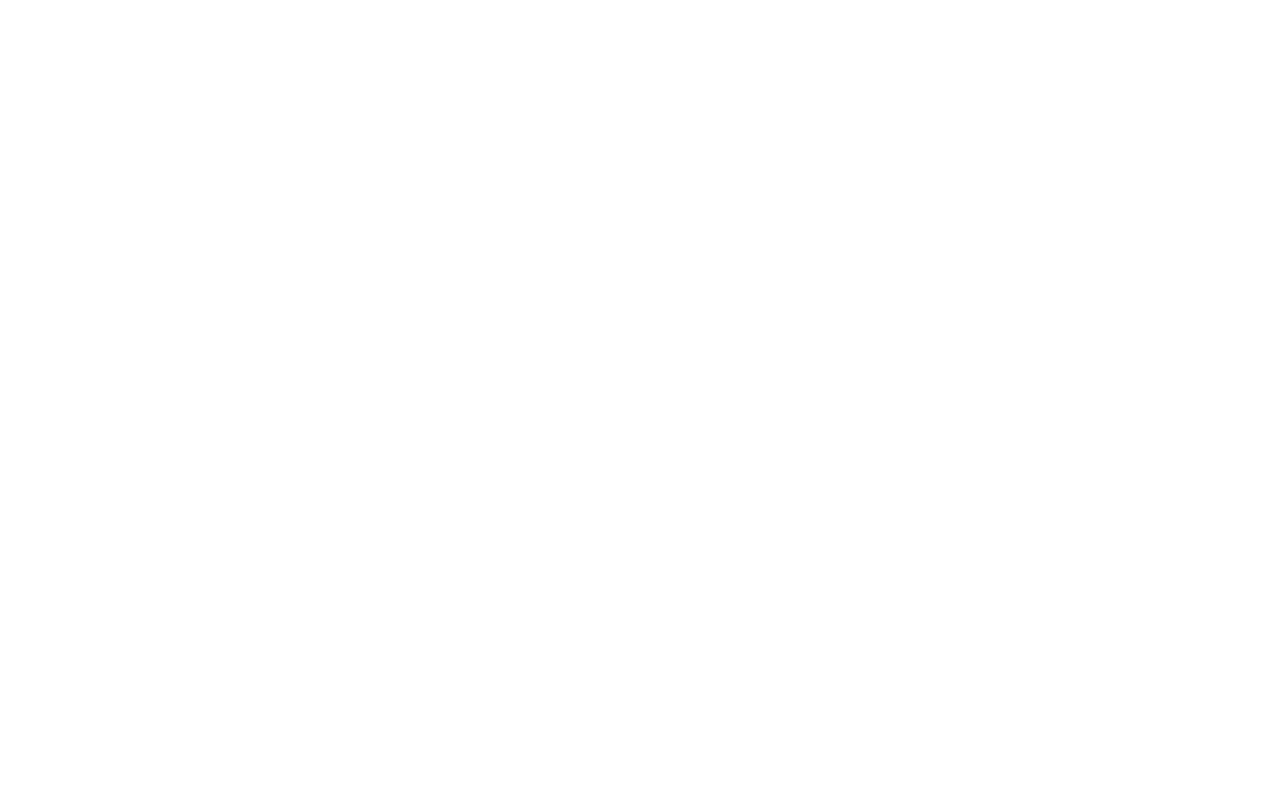
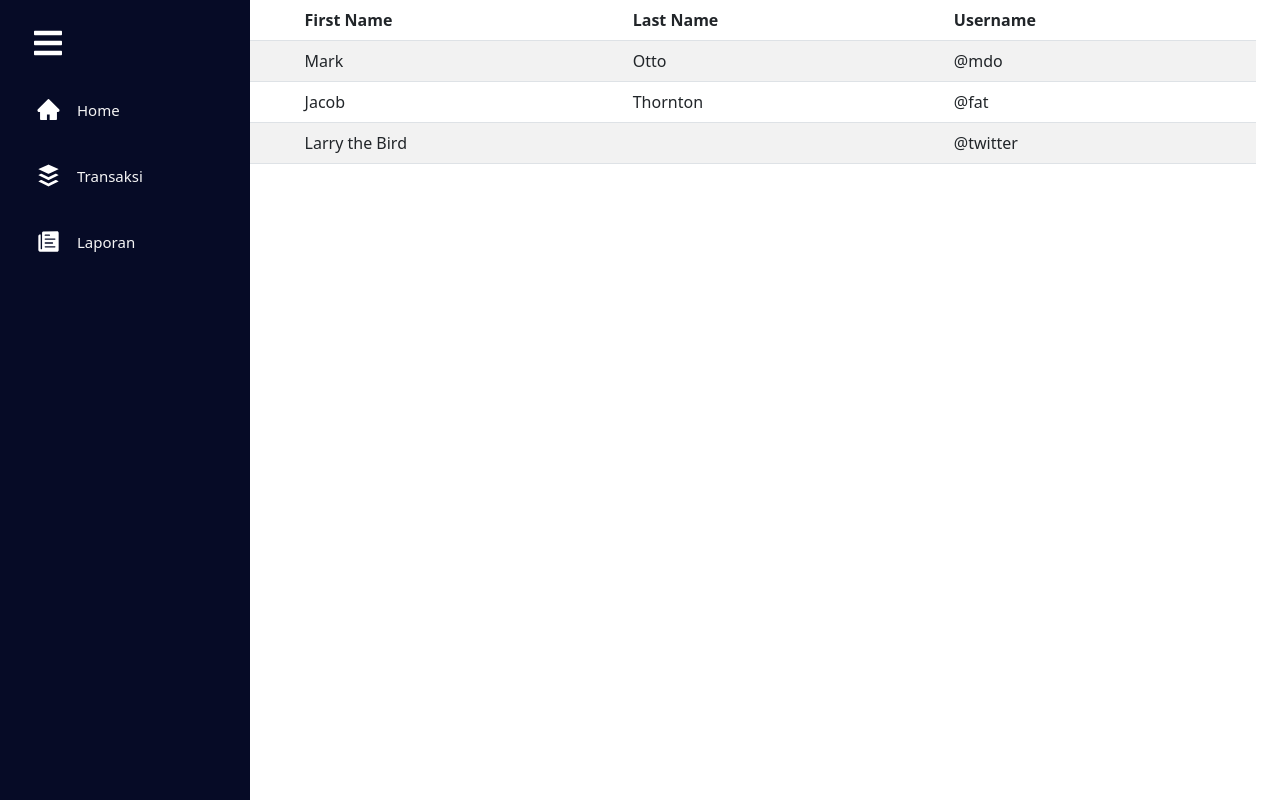
Before and after one commit to Khalil9022/OJT_Postgre, a React (Create React App) app in the folder frontend/: page /checklistpencairan in a window 1280 px wide. Before the commit this address had no page. Built offline with nearby package versions, Linux system fonts and the light colour scheme.

Commit message:
add sidebar

```diff
--- a/frontend/package.json
+++ b/frontend/package.json
@@ -11,7 +11,9 @@
     "react": "^18.2.0",
     "react-bootstrap": "^2.7.0",
     "react-bootstrap-icons": "^1.10.2",
+    "react-burger-menu": "^3.0.9",
     "react-dom": "^18.2.0",
+    "react-icons": "^4.7.1",
     "react-loading": "^2.0.3",
     "react-native-sidebar": "^0.3.0",
     "react-pro-sidebar": "^1.0.0-alpha.9",
--- a/frontend/src/App.js
+++ b/frontend/src/App.js
@@ -2,6 +2,7 @@
 import { BrowserRouter, Routes, Route } from "react-router-dom";
 import Login from './pages/Login';
 import ChecklistPencarian from "./pages/ChecklistPencarian";
+import Home from "./pages/Home";
 import './App.css';
 
 function App() {
@@ -9,7 +10,8 @@
     <BrowserRouter>
       <Routes>
         <Route exact path="/" element={<Login />} />
-        <Route exact path="/home" element={<ChecklistPencarian />} />
+        <Route exact path="/home" element={<Home />} />
+        <Route exact path="/checklistpencairan" element={<ChecklistPencarian />} />
       </Routes>
     </BrowserRouter>
   )
--- a/frontend/src/components/Sidebar/index.js
+++ b/frontend/src/components/Sidebar/index.js
@@ -1,9 +1,50 @@
-import React from 'react'
+import React, { useState } from 'react'
+import * as FaIcons from "react-icons/fa";
+import * as AiIcons from "react-icons/ai";
+import { Link } from 'react-router-dom';
+import { SidebarData } from './sidebardata';
+import './style.css'
+import { IconContext } from 'react-icons';
 
 
-const Sidebars = () => {
+
+const Sidebars = ({ selectData }) => {
+    const [sidebar, setsidebar] = useState(true)
+
+    const showSidebar = () => {
+        setsidebar(!sidebar)
+        selectData(!sidebar)
+    }
+
     return (
-        <div>test</div>
+        <>
+            {/* <div className='navbar'>
+                <Link to='#' className='menu-bars'>
+                    <FaIcons.FaBars onClick={showSidebar} />
+                </Link>
+            </div> */}
+            <IconContext.Provider value={{ color: '#fff' }}>
+                <nav className={sidebar ? 'nav-menu active' : 'nav-menu'}>
+                    <ul className='nav-menu-items' onClick={showSidebar}>
+                        <li className='navbar-toggle'>
+                            <Link to='#' className='menu-bars'>
+                                <FaIcons.FaBars />
+                            </Link>
+                        </li>
+                        {SidebarData.map((item, index) => {
+                            return (
+                                <li key={index} className={item.cName}>
+                                    <Link to={item.path}>
+                                        {item.icon}
+                                        <span >{item.title}</span>
+                                    </Link>
+                                </li>
+                            );
+                        })}
+                    </ul>
+                </nav>
+            </IconContext.Provider>
+        </>
     )
 }
 
--- /dev/null
+++ b/frontend/src/components/Sidebar/sidebardata.js
@@ -0,0 +1,25 @@
+import React from 'react'
+import * as FaIcons from 'react-icons/fa'
+import * as AiIcons from 'react-icons/ai'
+import * as IoIcons from 'react-icons/io'
+
+export const SidebarData = [
+    {
+        title: 'Home',
+        path: '/home',
+        icon: <AiIcons.AiFillHome />,
+        cName: 'nav-text'
+    },
+    {
+        title: 'Transaksi',
+        path: '/checklistpencairan',
+        icon: <FaIcons.FaBuffer />,
+        cName: 'nav-text'
+    },
+    {
+        title: 'Laporan',
+        path: '/',
+        icon: <IoIcons.IoIosPaper />,
+        cName: 'nav-text'
+    }
+]
--- /dev/null
+++ b/frontend/src/components/Sidebar/style.css
@@ -0,0 +1,75 @@
+.navbar {
+    height: 80px;
+    display: flex;
+    justify-content: start;
+    align-items: center;
+}
+
+.menu-bars {
+    margin-left: 2rem;
+    font-size: 2rem;
+    background: none;
+    color: #060b26;
+}
+
+.nav-menu {
+    background-color: #060b26;
+    width: 90px;
+    height: 100vh;
+
+    position: sticky;
+    top: 0;
+    transition: 850ms;
+}
+
+.nav-menu.active {
+    width: 250px;
+    left: 0;
+    transition: 350ms;
+}
+
+.nav-text {
+    display: inline-block;
+    padding: 8px 8px 8px 16px;
+    list-style: none;
+    height: 60px;
+    width: 100%;
+    overflow: hidden;
+}
+
+.nav-text a {
+    text-decoration: none;
+    color: #f5f5f5;
+    font-size: 25px;
+    width: 100%;
+    height: 100%;
+    display: inline-block;
+    justify-content: left;
+    align-items: center;
+    padding: 0px 20px;
+    border-radius: 4px;
+}
+
+.nav-text a:hover {
+    background-color: #1a83ff;
+}
+
+.nav-menu-items {
+    padding: 0;
+    margin: 0;
+    width: 100%;
+}
+
+.navbar-toggle {
+    background-color: #060b26;
+    width: 100%;
+    height: 80px;
+    display: flex;
+    justify-content: start;
+    align-items: center;
+}
+
+span {
+    margin-left: 16px;
+    font-size: 15px;
+}
--- a/frontend/src/pages/ChecklistPencarian/index.js
+++ b/frontend/src/pages/ChecklistPencarian/index.js
@@ -1,24 +1,48 @@
-import React from 'react'
-import { Menu, MenuItem, Sidebar, useProSidebar } from 'react-pro-sidebar'
+import React, { useEffect, useState } from 'react'
+import { Col, Row, Table } from 'react-bootstrap'
 import Sidebars from '../../components/Sidebar'
 
 import "./style.css"
 
 const ChecklistPencarian = () => {
-    const { collapseSidebar } = useProSidebar();
 
     return (
-        <div style={{ display: 'flex', height: '100%' }}>
-            <Sidebar>
-                <Menu>
-                    <MenuItem> Documentation</MenuItem>
-                    <MenuItem> Calendar</MenuItem>
-                    <MenuItem> E-commerce</MenuItem>
-                </Menu>
-            </Sidebar>
-            <main>
-                <button onClick={() => collapseSidebar()}>Collapse</button>
-            </main>
+        <div>
+            <Row className='w-100'>
+                <Col xs={2}><Sidebars /></Col>
+                <Col>
+                    <Table striped hover >
+                        <thead>
+                            <tr>
+                                <th>#</th>
+                                <th>First Name</th>
+                                <th>Last Name</th>
+                                <th>Username</th>
+                            </tr>
+                        </thead>
+                        <tbody>
+                            <tr>
+                                <td>1</td>
+                                <td>Mark</td>
+                                <td>Otto</td>
+                                <td>@mdo</td>
+                            </tr>
+                            <tr>
+                                <td>2</td>
+                                <td>Jacob</td>
+                                <td>Thornton</td>
+                                <td>@fat</td>
+                            </tr>
+                            <tr>
+                                <td>3</td>
+                                <td colSpan={2}>Larry the Bird</td>
+                                <td>@twitter</td>
+                            </tr>
+                        </tbody>
+                    </Table>
+                </Col>
+            </Row>
+
         </div>
     )
 }
--- a/frontend/src/pages/Home/index.js
+++ b/frontend/src/pages/Home/index.js
@@ -0,0 +1,22 @@
+import React, { useState } from 'react'
+import { Col, Row } from 'react-bootstrap'
+import Sidebars from '../../components/Sidebar'
+
+const Home = () => {
+
+    const [data, setdata] = useState(true)
+
+    const selectData = (props) => {
+        setdata(props);
+    }
+
+    return (
+        <Row>
+            <Col xs={data ? 2 : 1}><Sidebars selectData={selectData} /></Col>
+            <Col>Hello</Col>
+        </Row>
+
+    )
+}
+
+export default Home
```
Also changed, not shown: 1 other file (tests, documents, lock files or other folders).
